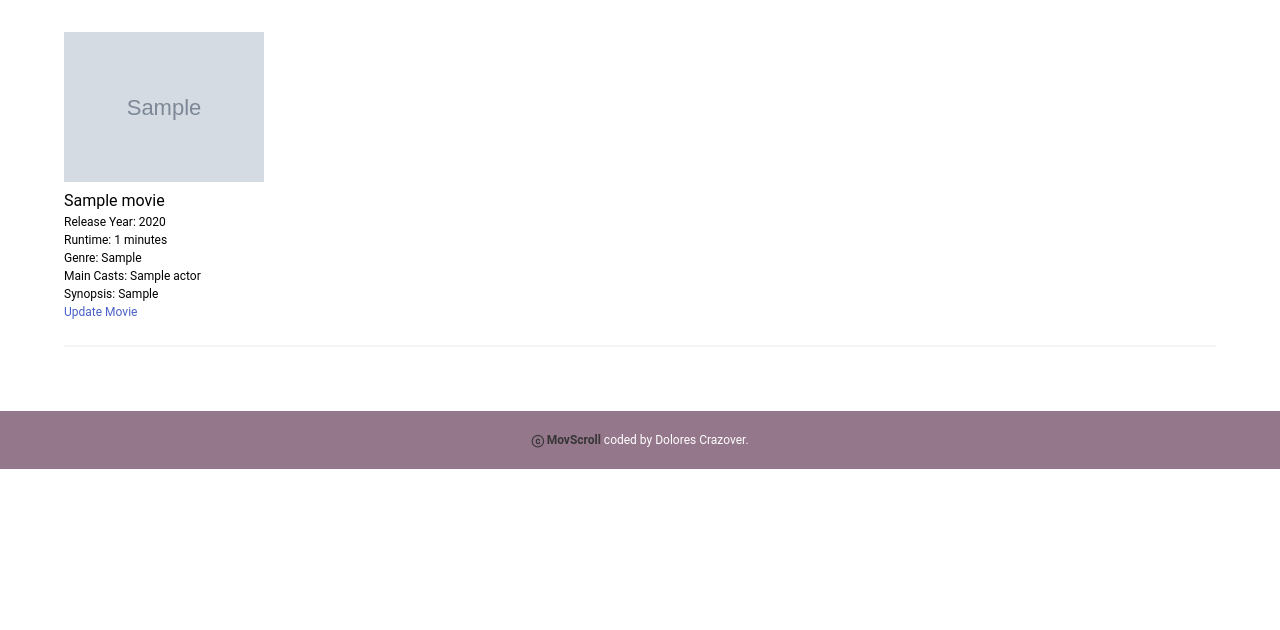
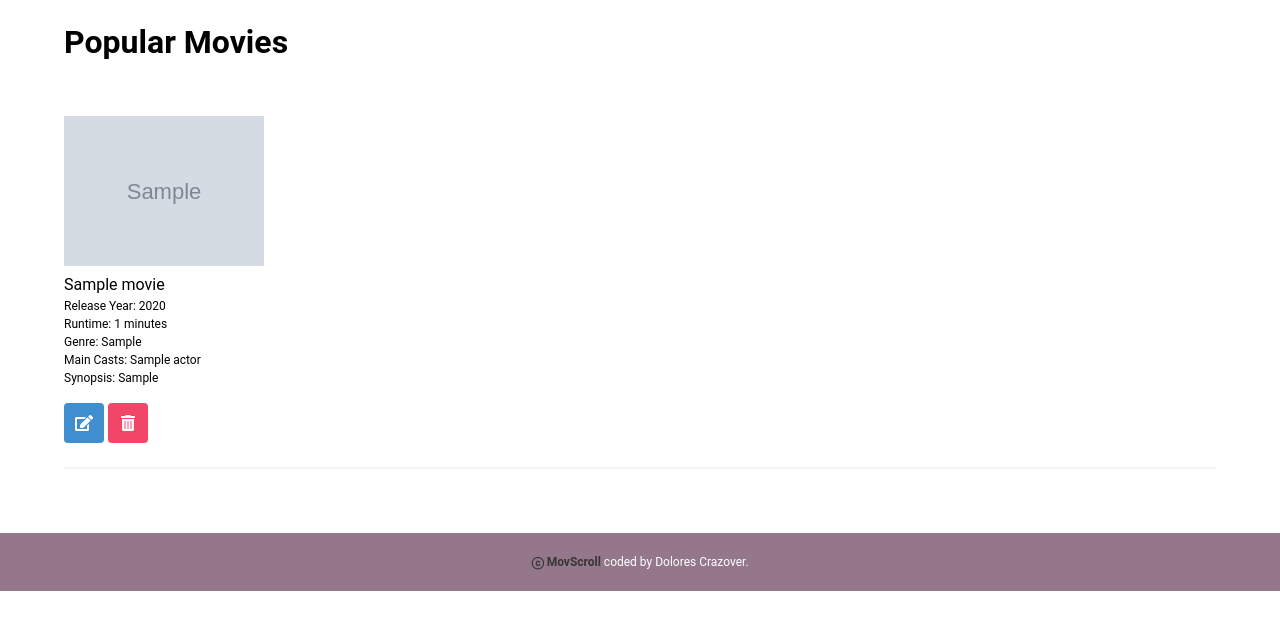
Before and after one commit to DoloresCode/MovScroll, a Django app: page /movies/ in a window 1280 px wide. Shown: the part 52-682 px from the top of the page. Run offline with Django 4.2, Linux system fonts and the light colour scheme; tables that the repository leaves empty hold one stand-in row (values such as "Sample post"); grey boxes marked "Sample" are stand-in pictures.

Commit message:
movie delete route, view and page done

```diff
--- a/main_app/static/styles/main.css
+++ b/main_app/static/styles/main.css
@@ -35,63 +35,6 @@ p {
   font-size: 12px;
 }
 
-/* .detail__img {
-  position: absolute;
-  left: 0;
-  top: 0;
-  width: 100%;
-  height: 500px;
-  background-color: #ffffff;
-  overflow: hidden;
-}
-
-.detail__img::after {
-  content: "";
-  background-image: linear-gradient(transparent 60%, #1f1f1f);
-  position: absolute;
-  top: 0;
-  left: 0;
-  width: 100%;
-  height: 100%;
-  z-index: 5;
-} */
-
-/* .detail__img {
-  position: flex;
-} */
-
-
-
-
-
-/* .detail__name {
-  position: absolute;
-  z-index: 5;
-  top: 400px;
-}
-
-.detail__container {
-  margin-top: 500px;
-} */
-/*
-.detail__movies {
-  width: 100%;
-  display: flex;
-  flex-direction: column;
-}
-
-.movie {
-  width: 100%;
-  padding: 10px;
-  display: grid;
-  grid-template-columns: 0.1fr 3fr 1fr;
-  border-radius: 5px;
-}
-
-.movie:hover {
-  background-color: hsla(0, 0%, 100%, 0.1);
-  cursor: pointer;
-}  */
 
 /* Footer in base.html */
 
@@ -126,6 +69,14 @@ p {
 
 .control .button.is-success.custom-search-button {
   background-color: rgb(42, 166, 215);
+}
+
+.button.is-info {
+  margin-top: 1rem;
+}
+
+.button.is-danger {
+margin-top: 1rem;
 }
 
 /* Create actor Page */
--- a/main_app/templates/actor_delete_confirmation.html
+++ b/main_app/templates/actor_delete_confirmation.html
@@ -1,4 +1,8 @@
-{% extends 'base.html' %} {% block content %}
+{% extends 'base.html' %}
+
+{% block title %}Delete Actor{% endblock %}
+
+{% block content %}
 <div class="delete-page-container">
   <div class="picture-delete-p">
     <img class="image-delete-p" src="/static/main_app/images/picture_delete_banner.jpeg"
--- a/main_app/templates/movie_list.html
+++ b/main_app/templates/movie_list.html
@@ -2,6 +2,8 @@
 SEO {% endcomment %} {% block title %}Movie List{% endblock %}
 
 {% block content %}
+
+<h1 class="title pt-5">Popular Movies</h1>
 {% for movie in movies %}
 <div class="movie-image">
 <img src="{{movie.img}}" alt="{{movie.title}}" />
@@ -13,8 +15,18 @@ SEO {% endcomment %} {% block title %}Movie List{% endblock %}
 <p>Main Casts: {% for actor in movie.actors.all %}{{ actor.name }}{% if not forloop.last %}, {% endif %}{% endfor %}</p>
 <p>Synopsis: {{movie.synopsis}}</p>
 
-<p><a href="{% url 'movie_update' movie.id %}" class="btn btn-primary">Update Movie</a></p>
-
+<div class="movie-actions">
+    <a href="{% url 'movie_update' movie.id %}" class="button is-info">
+      <span class="icon">
+        <i class="fas fa-edit"></i>
+      </span>
+    </a>
+    <a href="{% url 'movie_delete' movie.id %}" class="button is-danger">
+      <span class="icon">
+        <i class="fas fa-trash-alt"></i>
+      </span>
+    </a>
+  </div>
 
 <hr />
 {% empty %}
--- a/main_app/urls.py
+++ b/main_app/urls.py
@@ -16,5 +16,5 @@ urlpatterns = [
     path('watchlist/<int:pk>/', views.WatchlistDetail.as_view(), name='watchlist_detail'),
     path('movie/new/', views.MovieCreateGeneral.as_view(), name="movie_create_general"),
     path('movies/<int:pk>/update', views.MovieUpdate.as_view(), name="movie_update"),
-    # path('movies/<int:pk>/delete', views.MovieDelete.as_view(), name="movie_delete"),
+    path('movies/<int:pk>/delete', views.MovieDelete.as_view(), name="movie_delete"),
 ]
--- a/main_app/views.py
+++ b/main_app/views.py
@@ -128,6 +128,11 @@ class MovieUpdate(UpdateView):
         context['movie'] = self.get_object()
         return context
 
+class MovieDelete(DeleteView):
+    model = Movie
+    template_name = "movie_delete_confirmation.html"
+    success_url = "/movies/"
+
 
 class WatchlistMovieAssoc(View):
 
```
Also changed, not shown: main_app/templates/movie_delete_confirmation.html (added, +24 -0 lines), main_app/static/main_app/images/delete-movie-page-img.jpeg (added).
